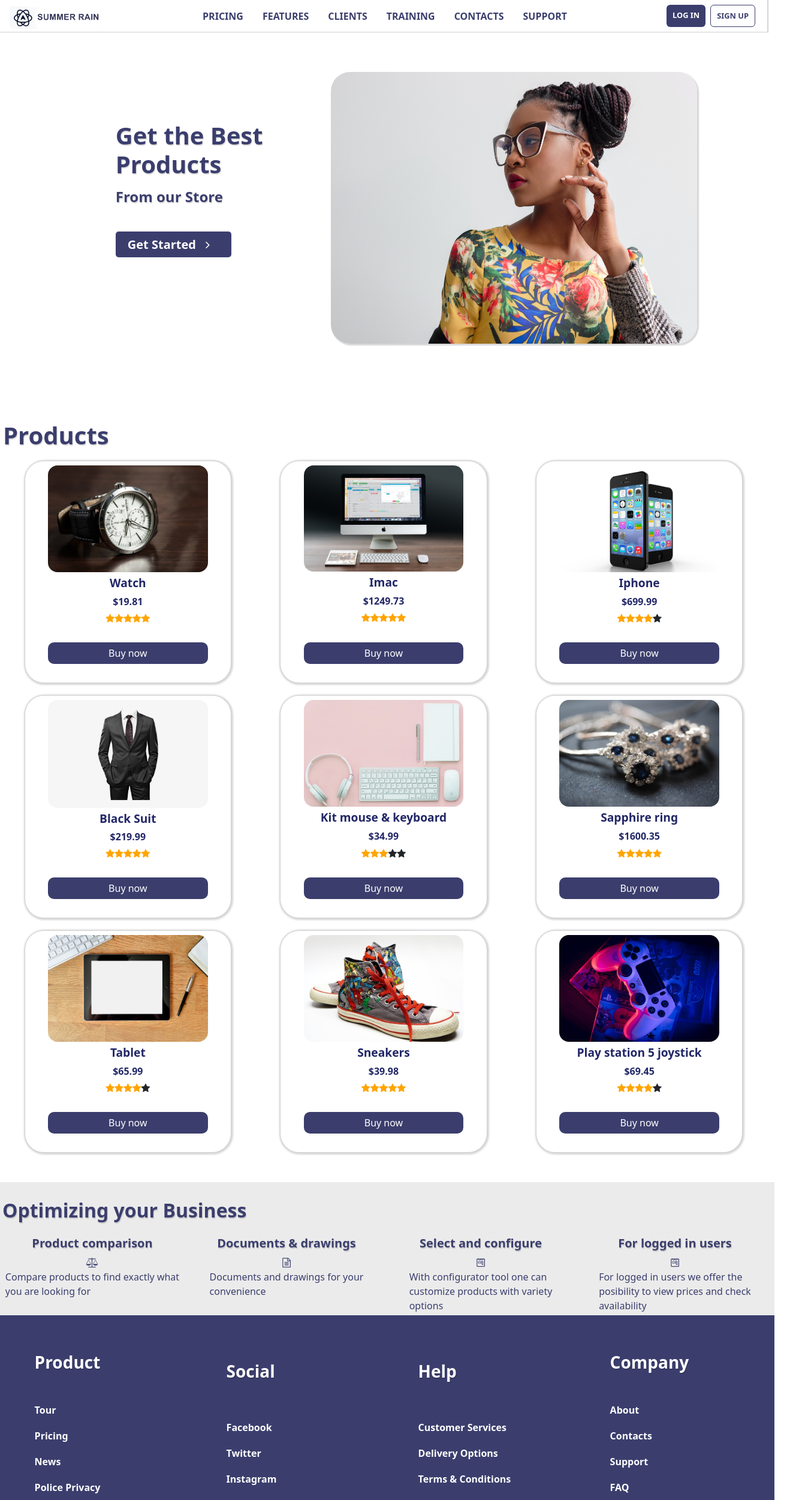
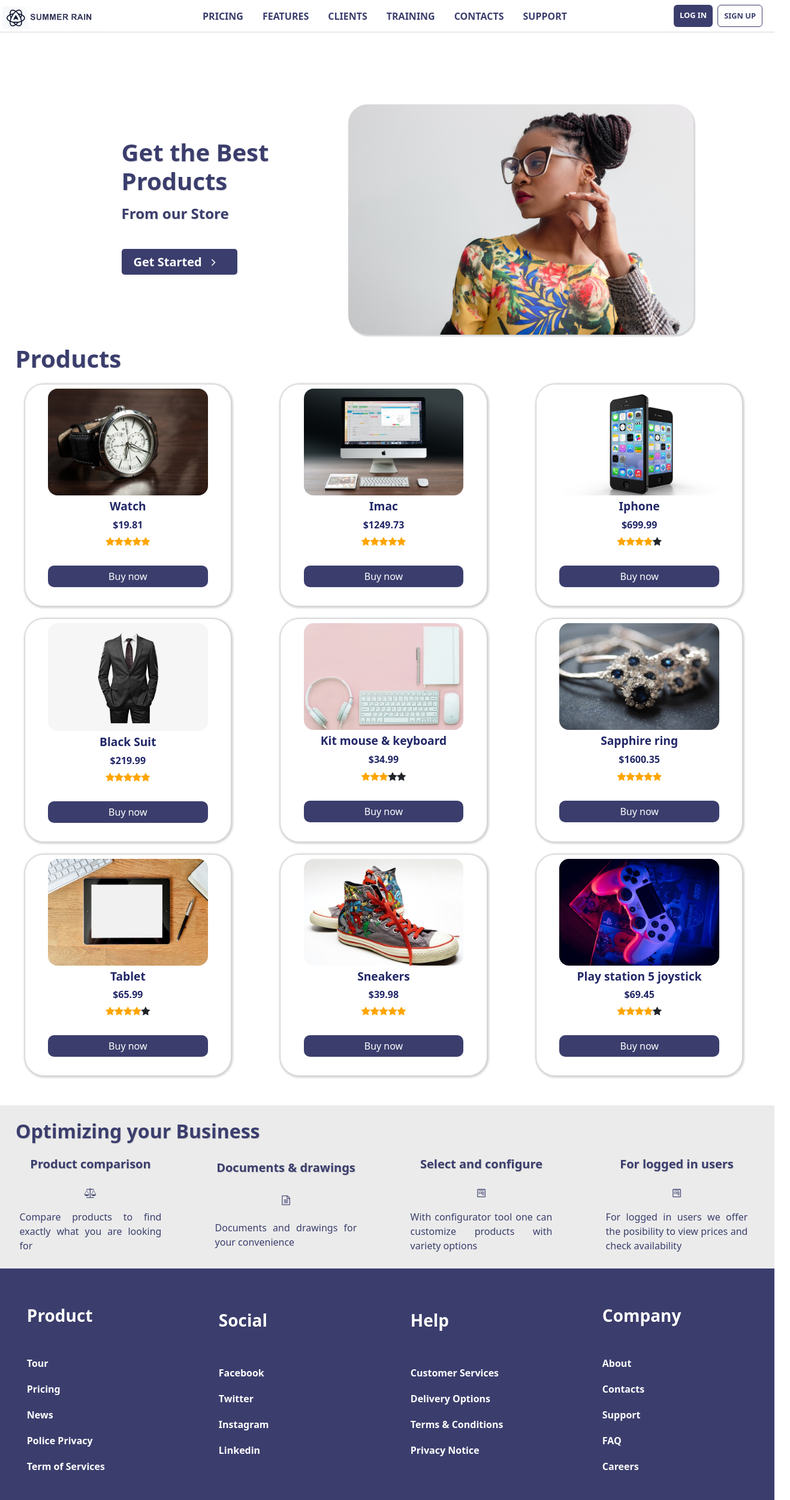
Before and after one commit to IuryOliveira567/SummerRain, a Vue app: page / in a window 1280 px wide. Shown: the top 2501 px of the page at 60% size, 1318 px wide, since content can reach past the window. Built offline with nearby package versions, Linux system fonts and the light colour scheme.

Commit message:
resp: reponsive main for firefox adjusted

```diff
--- a/src/App.vue
+++ b/src/App.vue
@@ -1,10 +1,10 @@
 <template>
   <div>
     <div class="row mb-5">
-      <header class="col-12 fixed-top">
+      <header class="col-12">
         <NavBar/>
       </header>
-    </div>
+   </div>
     <div class="row main">
       <main class="mt-5">
         <div class="main-pane d-flex justify-content-around">
@@ -15,7 +15,7 @@
             <a class="getStartedBtn fs-5" href="#">Get Started<i class="fa fa-angle-right fa-align-right"></i></a>
           </div>
           <div class="right-pane d-flex align-items-start pt-4">
-            <img class="img-pane rounded rounded-5 cursor-pointer" src="../src/assets/images/right-pane-image2.jpg" width="90%" height="80%" alt="Left Pane Image" />
+            <img class="img-pane rounded rounded-5 cursor-pointer" src="../src/assets/images/right-pane-image2.jpg" width="90%" height="100%" alt="Left Pane Image" />
           </div>
         </div>
       </main>
@@ -36,7 +36,7 @@
         </div>
       </section>
     </div>
-    <div class="row benefit-section p-1 d-flex flex-row justify-content-around">
+    <div class="row benefit-section d-flex flex-row justify-content-around">
       <h1 class="fs-2 mt-4 mb-4">Optimizing your Business</h1>
       <BenefitCard
         v-for="(benefit, index) in benefitList"
@@ -90,10 +90,10 @@
         {id: 8, name: 'Play station 5 joystick', description: 'Play station 5 joystick', cardImage: require("../src/assets/images/product-images/joystick-playstation.jpg"), price: 69.45, stars: 4},
       ],
       benefitList: [
-        {title: "Product comparison", icon: "fa fa-balance-scale", description: "Compare products to find exactly what<br> you are looking for"},
-        {title: "Documents & drawings", icon: "fa fa-file-text-o", description: "Documents and drawings for your<br> convenience"},
-        {title: "Select and configure", icon: "fa fa-wpforms", description: "With configurator tool one can<br> customize products with variety<br> options"},
-        {title: "For logged in users", icon: "fa fa-wpforms", description: "For logged in users we offer the<br> posibility to view prices and check<br> availability"},
+        {title: "Product comparison", icon: "fa fa-balance-scale", description: "Compare products to find exactly what you are looking for"},
+        {title: "Documents & drawings", icon: "fa fa-file-text-o", description: "Documents and drawings for your convenience"},
+        {title: "Select and configure", icon: "fa fa-wpforms", description: "With configurator tool one can customize products with variety options"},
+        {title: "For logged in users", icon: "fa fa-wpforms", description: "For logged in users we offer the posibility to view prices and check availability"},
       ]
     }
   }
--- a/src/assets/scss/App.scss
+++ b/src/assets/scss/App.scss
@@ -1,11 +1,10 @@
-
 @import "./resp/AppResp.scss";
 @import "./colors.scss";
 @import "./globals.scss";
 
 header {
   background-color: $light_1;
-  box-shadow: 1px 0px 1px 1px rgba(0, 0, 0, 0.16);
+  border-bottom: 1px solid rgba(0, 0, 0, 0.16);
 }
 
 main {
@@ -18,7 +17,7 @@
 
 .left-pane {
   padding-left: 10%;
-  padding-top: 7%;
+  padding-top: 5%;
 }
 
 .left-pane  * {
@@ -31,6 +30,16 @@
 
 .left-pane h1 {
   font-size: 3.2rem;
+}
+
+@-moz-document url-prefix() {
+  .left-pane * {
+    margin: 0.5rem;
+  }
+}
+
+.right-pane {
+  width: 50%;
 }
 
 .right-pane img {
@@ -57,6 +66,11 @@
   height: auto;
   background-color: $light_2;
   color:$primary_1;
+  padding-bottom: 2%;
+}
+
+.benefit-section h1 {
+  margin-left: 2%;
 }
 
 .products {
@@ -66,9 +80,5 @@
 
 .products h1 {
   color:$primary_1;
-  margin-left: 5px;
+  margin-left: 2%;
 }
-
-.footer-pane {
-  height: 60vh;
-}
--- a/src/assets/scss/BenefitCard.scss
+++ b/src/assets/scss/BenefitCard.scss
@@ -1,17 +1,16 @@
-.bnf {
-  display: flex;
-  flex-direction: column;
-  justify-content: space-evenly;
-  align-items: center;
-  padding: 2px;
+.benefitcard {
+  width: 20%;
 }
 
-.bnf div {
-  text-align: justify;
+.benefitcard h5 {
+  text-align: center;
 }
 
-.bnf span i {
-  font-size: 2rem;
+.benefitcard p {
+  display: block;
+  margin: auto;
+  word-break: keep-all;
+  text-align: justify !important;
 }
 
 @import "./resp/BenefitCardResp.scss";
--- a/src/assets/scss/Footer.scss
+++ b/src/assets/scss/Footer.scss
@@ -15,14 +15,13 @@
 }
 
 .footer div {
-  width: 20%;
+  width: 22%;
   display: flex;
   flex-direction: column;
   justify-content: space-evenly;
   height: 80%;
   padding-left: 2%;
 }
-
 
 .footer div ul {
   list-style: none;
@@ -35,6 +34,7 @@
   padding-bottom: 1.2rem;
   justify-content: start;
 }
+
 .footer div ul li a:hover {
   color: $light_3;
 }
--- a/src/assets/scss/colors.scss
+++ b/src/assets/scss/colors.scss
@@ -10,7 +10,7 @@
 
 $light_1: #ffff;
 $light_2: #EBEBEB;
-$light_3: #acaaaa;
+$light_3: #c4bfbf;
 
 $dark_1: #0D1721;
 $dark_2: #13212f;
--- a/src/assets/scss/globals.scss
+++ b/src/assets/scss/globals.scss
@@ -1,8 +1,12 @@
 h1, h2, h3, h4, h5 {
-  font-weight: 900;
-  text-shadow: 1px 2px 1px rgba(0, 0, 0, 0.16);
+  font-weight: 700;
+  text-shadow: 1px 1px 1px rgba(0, 0, 0, 0.16);
 }
 
 a {
   font-weight: 600 !important;
 }
+
+body {
+  overflow-x: hidden;
+}
--- a/src/assets/scss/resp/AppResp.scss
+++ b/src/assets/scss/resp/AppResp.scss
@@ -1,4 +1,3 @@
-
 @media(max-width: 1125px) {
     body {
       font-size: 0.8rem;
@@ -6,6 +5,12 @@
 
     .img-pane {
       height: 80%;
+    }
+
+    @-moz-document url-prefix() {
+      .img-pane {
+        height: 100%;
+      }
     }
 
     .left-pane {
@@ -39,6 +44,12 @@
      }
   }
 
+  @media(max-width: 794px) {
+    .left-pane  * {
+      padding-left: 0;
+    }
+  }
+
   @media(max-width: 700px) {
     .left-pane {
       width: 40vw !important;
@@ -60,16 +71,20 @@
       display: flex;
     }
 
-    .left-pane, .right-pane {
-      width: 100vw;
-      text-align: center;
+    .left-pane {
+      padding-left: 2% !important;
+    }
+
+    @-moz-document url-prefix() {
+      .left-pane h1 {
+        margin-top: 0;
+      }
     }
 
     .img-pane {
       display: block;
       margin: auto;
-      width: 80%;
-      height: 70%;
+      width: 90%;
     }
   }
 
@@ -77,16 +92,29 @@
     .getStartedBtn {
       padding: 8px 8px;
     }
-
-    .left-pane {
-      padding-left: 2%;
-      padding-top: 7%;
-    }
   }
 
   @media(max-width: 578px) {
     .left-pane {
       width: 100vw !important;
+      display: flex;
+      flex-direction: column;
+      align-items: center;
+      vertical-align: auto;
+    }
+
+    .getStartedBtn {
+      margin: 0 !important;
+    }
+
+    @-moz-document url-prefix() {
+      .getStartedBtn {
+        margin-top: 5% !important;
+      }
+    }
+
+    .left-pane br {
+      display: none;
     }
 
     .getStartedBtn i {
--- a/src/assets/scss/resp/BenefitCardResp.scss
+++ b/src/assets/scss/resp/BenefitCardResp.scss
@@ -2,6 +2,10 @@
     .benefitcard {
       width: 50%;
       padding: 10px;
+    }
+
+    .benefitcard div {
+      width: 60%;
     }
   }
 
--- a/src/assets/scss/resp/NavBarResp.scss
+++ b/src/assets/scss/resp/NavBarResp.scss
@@ -4,11 +4,11 @@
     }
     .links {
       position: absolute;
-      top: 8vh;
+      top: calc(8vh + 2px);
       left: 0;
       background-color: #3B3E6D;
       flex-direction: column;
-      height: 90vh;
+      height: 100vh;
       width: 100vw;
       align-items: center;
       justify-content: space-around;
@@ -44,51 +44,3 @@
       justify-content: space-between !important;
     }
 }
-
-
-@media(max-width: 988px) {
-  .links, .logo {
-    display: none;
-  }
-  .links {
-    position: absolute;
-    top: 8vh;
-    left: 0;
-    background-color: #3B3E6D;
-    flex-direction: column;
-    height: 90vh;
-    width: 100vw;
-    align-items: center;
-    justify-content: space-around;
-    z-index:  999;
-  }
-
-  .links li a {
-    color: white;
-  }
-
-  .active {
-    display: flex;
-  }
-
-  .mobile-menu {
-    display: block;
-  }
-
-  .hide {
-    display: none;
-  }
-  .rotate-left {
-    transform: rotateZ(32deg) translateX(3px) translateY(5px);
-  }
-  .rotate-right {
-    transform: rotateZ(-32deg) translateX(3px) translateY(-5px);
-  }
-
-  .rotate-left, .rotate-right {
-    transition-duration: 0.3s;
-  }
-  .nav-bar {
-    justify-content: space-between !important;
-  }
-}
--- a/src/components/BenefitCard.vue
+++ b/src/components/BenefitCard.vue
@@ -1,8 +1,10 @@
 <template>
-  <div class="col-3 benefitcard d-flex flex-column align-items-center">
+  <div class="col-3 benefitcard d-flex flex-column align-items-center justify-content-evenly">
     <h5>{{ title }}</h5>
-    <span><i :class="icon"></i></span>
-    <div class="d-flex align-items-center" v-html="benefit"></div>
+    <span class="m-3"><i :class="icon"></i></span>
+    <div>
+      <p>{{ benefit }}</p>
+    </div>
   </div>
 </template>
 
--- a/src/components/Footer.vue
+++ b/src/components/Footer.vue
@@ -17,6 +17,7 @@
           <li><a href="#">Twitter</a></li>
           <li><a href="#">Instagram</a></li>
           <li><a href="#">Linkedin</a></li>
+          <li><a href="#"></a></li>
         </ul>
       </div>
       <div>
@@ -26,6 +27,7 @@
           <li><a href="#">Delivery Options</a></li>
           <li><a href="#">Terms & Conditions</a></li>
           <li><a href="#">Privacy Notice</a></li>
+          <li><a href="#"></a></li>
         </ul>
       </div>
       <div>
```
